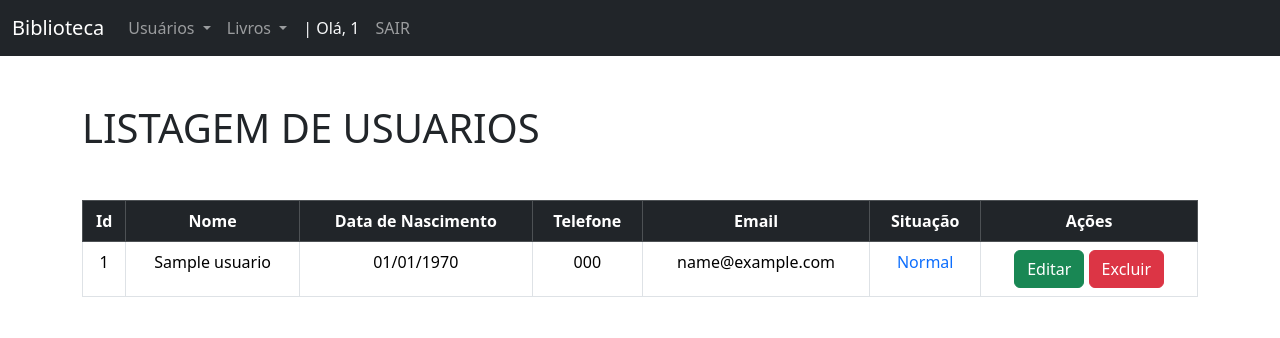
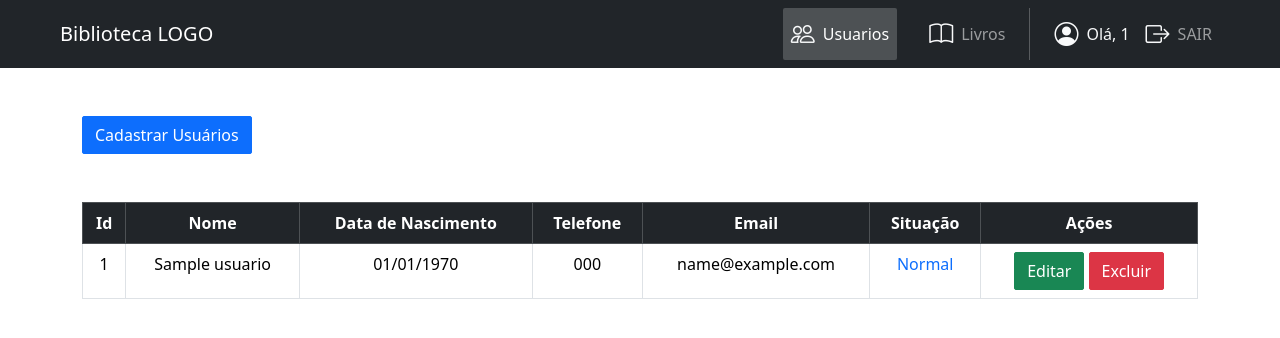
Before and after one commit to Rsantosls/TCC_SENAI, a PHP site: page /home.php?page=list_u in a window 1280 px wide. Shown: the top 338 px of the page. Run offline with PHP 8.4, Linux system fonts and the light colour scheme; the visitor is signed in with stand-in values (Sample User, id 1); tables that the repository leaves empty or names only in its code hold one stand-in row (values such as "Sample post").

Commit message:
Ajustes Gerais. Link do menu com ativação visual.

```diff
--- a/home.php
+++ b/home.php
@@ -17,47 +17,57 @@
     <script src="https://cdn.jsdelivr.net/npm/bootstrap@5.3.3/dist/js/bootstrap.bundle.min.js"
         integrity="sha384-YvpcrYf0tY3lHB60NNkmXc5s9fDVZLESaAA55NDzOxhy9GkcIdslK1eN7N6jIeHz" crossorigin="anonymous">
     </script>
+    <link rel="stylesheet" href="https://cdn.jsdelivr.net/npm/bootstrap-icons@1.11.3/font/bootstrap-icons.min.css">
     <title>tcc - home</title>
+    <style>
+        .btn{
+            border-radius: 2px !important;
+        }
+        .special {
+            background-color: blueviolet !important;
+            color: whitesmoke !important;
+            /* font-weight: bold !important; */
+        }
+    </style>
 </head>
 
 <body>
     <!-- Cabeçalho -->
     <header>
         <nav class="navbar navbar-expand-lg navbar-dark bg-dark ">
-            <div class="container-fluid">
-                <a class="display-5 navbar-brand" href="home.php">Biblioteca</a>
+            <div class="container-fluid mx-5">
+
+                <a class="display-5 navbar-brand" href="home.php">Biblioteca LOGO</a>
+
                 <button class="navbar-toggler" type="button" data-bs-toggle="collapse"
                     data-bs-target="#navbarNavAltMarkup" aria-controls="navbarNavAltMarkup" aria-expanded="false"
                     aria-label="Toggle navigation">
                     <span class="navbar-toggler-icon"></span>
                 </button>
-                <div class="collapse navbar-collapse" id="navbarNavAltMarkup">
-                    <div class="navbar-nav">
-                        <!-- <a class="nav-link" href="?page=cadastro">Usuarios</a> -->
-                        <div class="dropdown">
-                            <button class="nav-link btn btn-secondary dropdown-toggle" type="button"
-                                data-bs-toggle="dropdown" aria-expanded="false">
-                                Usuários
-                            </button>
-                            <ul class="dropdown-menu">
-                                <li><a class="dropdown-item" href="?page=cad_u">Cadastro</a></li>
-                                <li><a class="dropdown-item" href="?page=list_u">Listagem</a></li>
-                            </ul>
-                        </div>
-                        <!-- <a class="nav-link" href="?page=lista">Livros</a> -->
-                        <div class="dropdown">
-                            <button class="nav-link btn btn-secondary dropdown-toggle" type="button"
-                                data-bs-toggle="dropdown" aria-expanded="false">
-                                Livros
-                            </button>
-                            <ul class="dropdown-menu">
-                                <li><a class="dropdown-item" href="?page=cad_l">Cadastro</a></li>
-                                <li><a class="dropdown-item" href="?page=list_l">Listagem</a></li>
-                            </ul>
-                        </div>
-                            <span class="nav-link text-light">| Olá, <?php echo $_SESSION['operador'] ?></span>
-                            <a class="nav-link" href="logout.php">SAIR</a>
+
+                <div class="collapse navbar-collapse justify-content-end align-content-center" id="navbarNavAltMarkup">
+                    <div class="navbar-nav" id="navbar">
+                        <a id="btn-usuario" class="btn btn-dark nav-link me-4 " style="display:flex; align-items: center;" href="?page=list_u">
+                        <!-- ?page=list_u -->
+                            <i class="bi bi-people text-light me-2" style="font-size: 1.5rem"></i> Usuarios
+                        </a>
+
+                        <a id="btn-livro" class="btn btn-dark nav-link" style="display:flex; align-items: center;" href="?page=list_l">
+                        <!-- ?page=list_l -->
+                            <i class="bi bi-book text-light me-2" style="font-size: 1.5rem"></i> Livros
+                        </a>
+
+                        <div class="text-white mx-3 vr"></div>
+
+                        <span class="nav-link text-light" style="display:flex; align-items: center;">
+                            <i class="bi bi-person-circle text-light me-2" style="font-size: 1.5rem"></i> Olá, <?php echo $_SESSION['operador']?>
+                        </span>
+
+                        <a class="btn btn-dark nav-link" href="logout.php" style="display:flex; align-items: center;">
+                            <i class="bi bi-box-arrow-right text-light me-2" style="font-size: 1.5rem"></i> SAIR
+                        </a>
                     </div>
+
                 </div>
             </div>
         </nav>
@@ -75,35 +85,45 @@
                             // usuarios
                             case "servicos_u":
                                 include("usuarios/servicos_u.php");
+                                include("usuarios/btn_load_u.php");
                                 break;
                             case "cad_u":
                                 include("usuarios/cad_u.php");
+                                include("usuarios/btn_load_u.php");
                                 break;
                             case "list_u":
                                 include("usuarios/list_u.php");
+                                include("usuarios/btn_load_u.php");
                                 break;
                             case "edt_u":
                                 include("usuarios/edt_u.php");
+                                include("usuarios/btn_load_u.php");
                                 break;
                             case "del_u":
                                 include("usuarios/del_u.php");
+                                include("usuarios/btn_load_u.php");
                                 break;
 
                             // livros
                             case "servicos_l":
                                 include("livros/servicos_l.php");
+                                include("livros/btn_load_l.php");
                                 break;
                             case "cad_l":
                                 include("livros/cad_l.php");
+                                include("livros/btn_load_l.php");
                                 break;
                             case "list_l":
                                 include("livros/list_l.php");
+                                include("livros/btn_load_l.php");
                                 break;
                             case "edt_l":
                                 include("livros/edt_l.php");
+                                include("livros/btn_load_l.php");
                                 break;
                             case "del_l":
                                 include("livros/del_l.php");
+                                include("livros/btn_load_l.php");
                                 break;
 
                             // padrão
@@ -116,6 +136,7 @@
         </div>
     </main>
 
+
 </body>
 
 </html>
--- a/index.php
+++ b/index.php
@@ -28,6 +28,10 @@
             justify-content: center;
             display: flex;
         }
+
+        .btn{
+            border-radius: 2px !important;
+        }
     </style>
 
 </head>
--- a/livros/cad_l.php
+++ b/livros/cad_l.php
@@ -1,4 +1,4 @@
-<h1>CADASTRO DE LIVROS</h1>
+<!-- <h1>CADASTRO DE LIVROS</h1> -->
 
 <form action="?page=servicos_l" method="post" class="mt-5" enctype="multipart/form-data">
     <input type="hidden" name="acao" value="cadastrar" required>
@@ -72,6 +72,6 @@
             <label class="mx-2 mb-5"for="sinopse"> Sinopse:</label>
         </div>
     </div>
-
+    <button type='button' class='btn btn-success mt-3 mb-5' onclick="location.href='?page=list_l'">Voltar</button>
     <button type="submit" class="btn btn-primary mt-3 mb-5">Cadastrar</button>
 </form>
--- a/livros/edt_l.php
+++ b/livros/edt_l.php
@@ -1,4 +1,4 @@
-<h1>EDIÇÃO DE LIVROS</h1>
+<!-- <h1>EDIÇÃO DE LIVROS</h1> -->
 
 <?php
     $id=$_GET['id'];
@@ -95,6 +95,7 @@
                     ?></textarea>
                 </div>
             </div>
+            <button type='button' class='btn btn-success mt-3 mb-5' onclick="location.href='?page=list_l'">Voltar</button>
             <button type="submit" class="btn btn-primary mt-3 mb-5">Concluir</button>
         </div>
     </div>
--- a/livros/list_l.php
+++ b/livros/list_l.php
@@ -1,4 +1,5 @@
-<h1>LISTAGEM DE USUARIOS</h1>
+<!-- <h1>LISTAGEM DE LIVROS</h1> -->
+<a class="btn btn-primary" class="nav-link" href="?page=cad_l">Cadastrar Livros</a>
 
 <?php
         $sql = "SELECT * FROM livros;";
--- /dev/null
+++ b/usuarios/btn_load_u.php
@@ -0,0 +1,7 @@
+<script>
+    window.onload = active("btn-usuario")
+    function active(btn){
+        var btn_active = document.getElementById(btn);
+        btn_active.className += " active";
+    }
+</script>
--- a/usuarios/cad_u.php
+++ b/usuarios/cad_u.php
@@ -1,4 +1,4 @@
-<h1>CADASTRO DE USUARIOS</h1>
+<!-- <h1>CADASTRO DE USUARIOS</h1> -->
 
 <form action="?page=servicos_u" method="post" class="mt-5">
     <input type="hidden" name="acao" value="cadastrar" required>
@@ -41,5 +41,6 @@
             <!-- <input type="email" name="email" placeholder="Digite email do aluno" class="form-control" required> -->
         </div>
     </div>
+    <button type='button' class='btn btn-success mt-3 mb-5' onclick="location.href='?page=list_u'">Voltar</button>
     <button type="submit" class="btn btn-primary mt-3 mb-5">Cadastrar</button>
 </form>
--- a/usuarios/edt_u.php
+++ b/usuarios/edt_u.php
@@ -1,4 +1,4 @@
-<h1>EDIÇÃO DE USUÁRIOS</h1>
+<!-- <h1>EDIÇÃO DE USUÁRIOS</h1> -->
 
 <?php
     $id=$_GET['id'];
@@ -52,5 +52,6 @@
             <!-- <input type="email" name="email" placeholder="Digite email do aluno" class="form-control" required> -->
         </div>
     </div>
+    <button type='button' class='btn btn-success mt-3 mb-5' onclick="location.href='?page=list_u'">Voltar</button>
     <button type="submit" class="btn btn-primary mt-3 mb-5">Concluir</button>
 </form>
--- a/usuarios/list_u.php
+++ b/usuarios/list_u.php
@@ -1,4 +1,6 @@
-<h1>LISTAGEM DE USUARIOS</h1>
+<main>
+    <!-- <h1>LISTAGEM DE USUARIOS</h1> -->
+    <a class="btn btn-primary" class="nav-link" href="?page=cad_u">Cadastrar Usuários</a>
 
     <?php
             $sql = "SELECT * FROM usuarios;";
@@ -46,3 +48,5 @@
             };
             echo "</table>";
         ?>
+
+</main>
```
Also changed, not shown: livros/btn_load_l.php (added, +7 -0 lines). Lines whose indentation alone changed are shown as unchanged.
